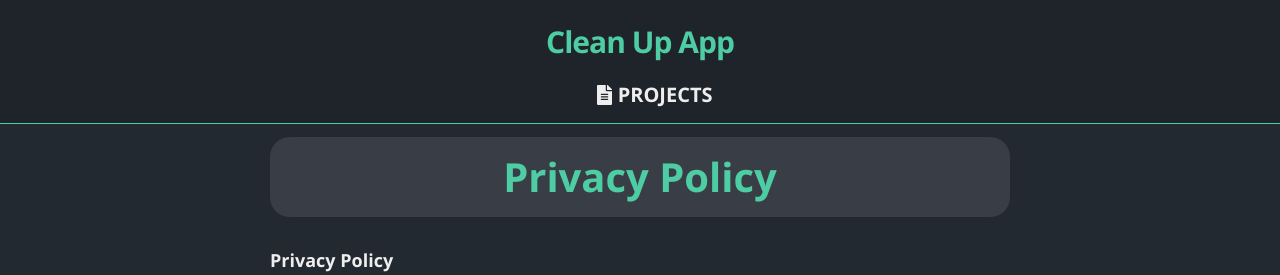
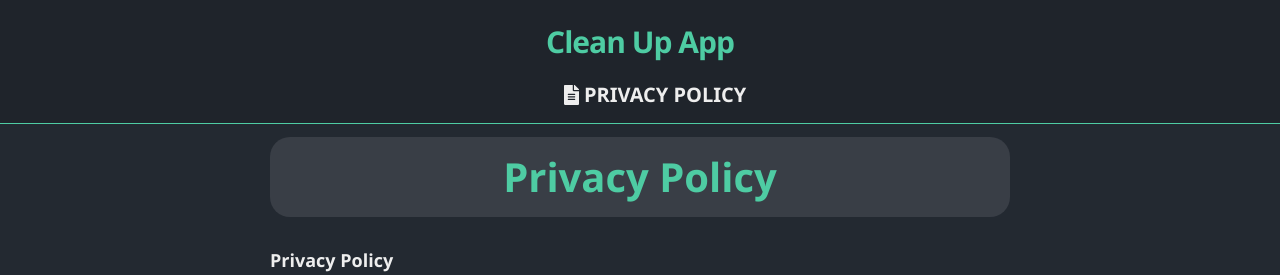
Before and after one commit to zar67/SOWA-Project, a Jekyll site: the page built from docs/index.html, in a window 1280 px wide. Shown: the top 275 px of the page. Built offline with Jekyll 4.4.1, drawn with Linux system fonts in a browser that asks for light colours; nearby versions of some CDN libraries; some of the changed lines change nothing that is shown.

Commit message:
Update config

```diff
--- a/docs/_config.yml
+++ b/docs/_config.yml
@@ -18,33 +18,17 @@
 # You can create any custom variable you would like, and they will be accessible
 # in the templates via {{ site.myvariable }}.
 
-title: Zoe Rowbotham | Portfolio and Blog
+title: Clean Up App
 description: >- # this means to ignore newlines until "baseurl:"
-  Write an awesome description for your new site here. You can edit this
-  line in _config.yml. It will appear in your document head meta (for
-  Google search results) and in your feed.xml site description.
-baseurl: "/Portfolio" # the subpath of your site, e.g. /blog
+  A litter recording and recycling information app.
+baseurl: "/SOWA-Project" # the subpath of your site, e.g. /blog
 url: "https://zar67.github.io" # the base hostname & protocol for your site, e.g. http://example.com
 
 links:
-  - title: Projects
-    url:  /games.html
+  - title: Privacy Policy
+    url:  /privacy-policy.html
     icon: <i class="fas fa-gamepad nav-image"></i>
     external: false
-  - title: Devlogs
-    url:  /blog.html
-    icon: <i class="fas fa-comments nav-image"></i>
-    external: false
-  - title: CV
-    url: "/assets/CV.pdf"
-    icon: <i class="fas fa-pen-square nav-image"></i>
-    external: true
-
-collections:
-  games:
-    output: true
-  blogs:
-    output: true
 
 sass:
   sass_dir: _scss
--- a/docs/_includes/header.html
+++ b/docs/_includes/header.html
@@ -4,7 +4,7 @@
 
     <ul class="site-nav">
       <li>
-        <a class="page-link" href="{{ site.baseurl}}/privacy-policy.html"><i class="fas fa-file-alt nav-image"></i><span class="page-link-name"> Projects</span></a>
+        <a class="page-link" href="{{ site.baseurl}}/privacy-policy.html"><i class="fas fa-file-alt nav-image"></i><span class="page-link-name"> Privacy Policy</span></a>
       </li>
     </ul>
 
```
